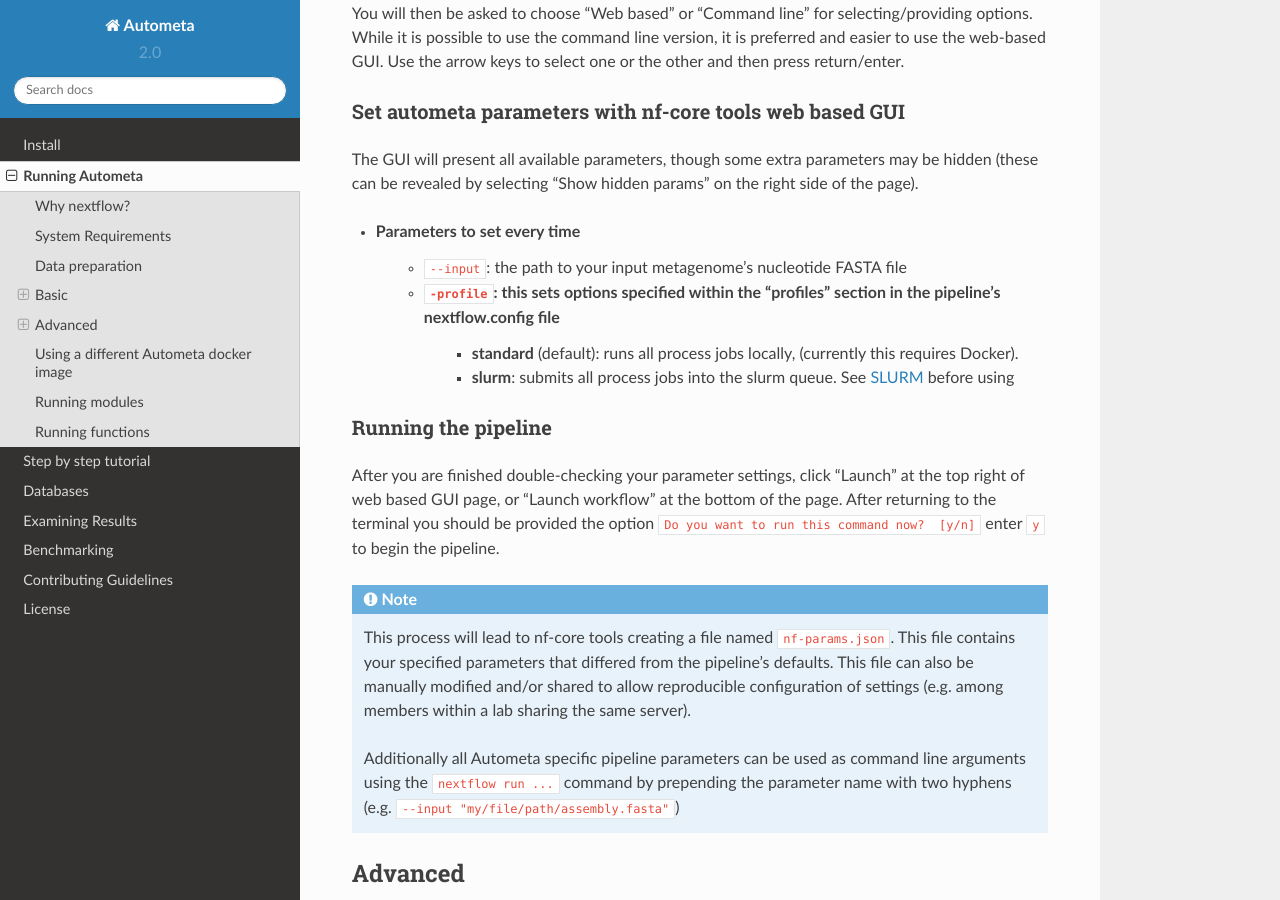
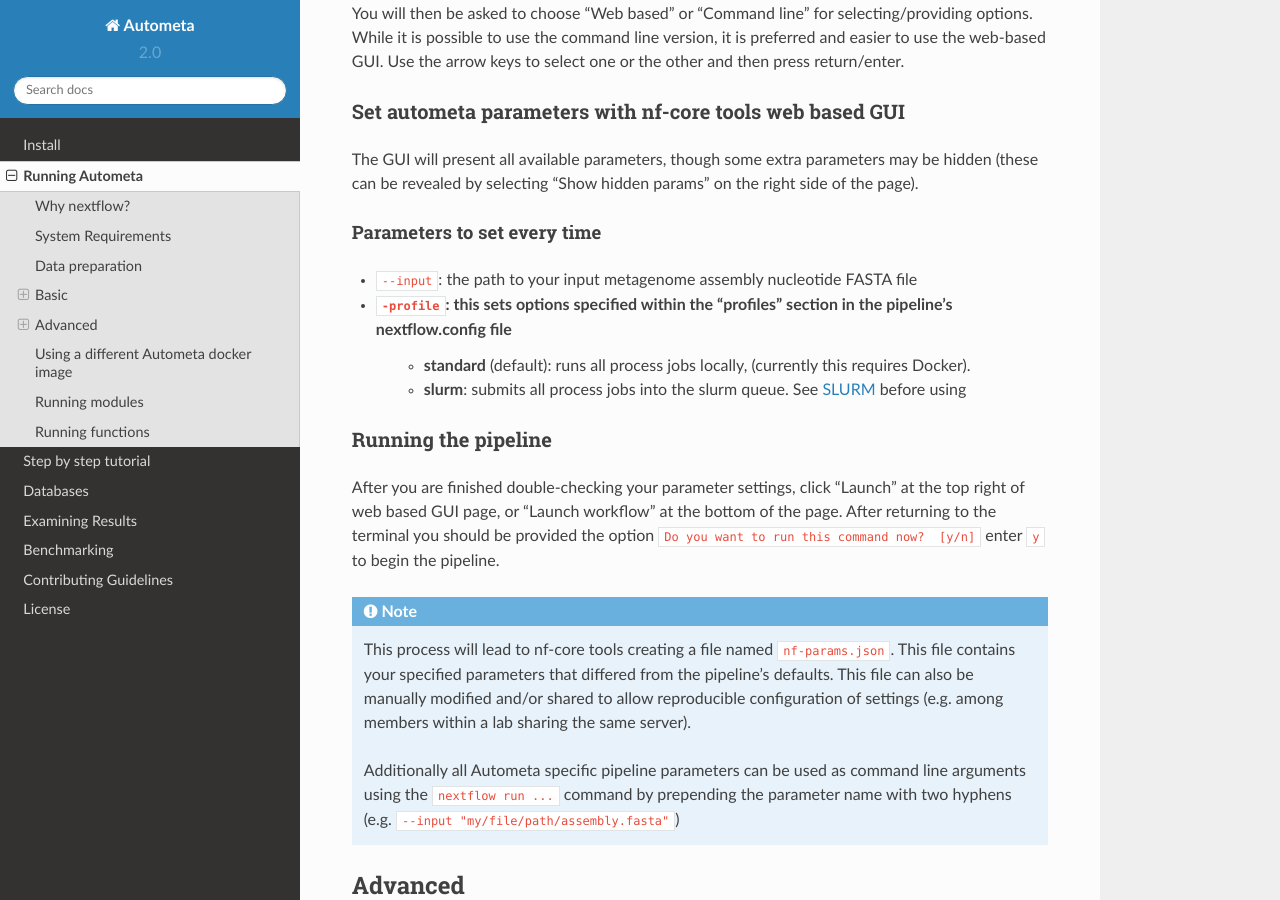
Before and after one commit to KwanLab/Autometa, a Sphinx documentation site: the page built from docs/source/running-autometa.rst, in a window 1280 px wide and 900 px high, scrolled down 2180 px. Built offline with Sphinx 7.4.7 and the Read the Docs theme 2.0.0, drawn with Linux system fonts in a browser that asks for light colours; pages that are not in the unit, such as notebooks, are missing from menus.

```diff
--- a/docs/source/running-autometa.rst
+++ b/docs/source/running-autometa.rst
@@ -63,7 +65,7 @@ Conda environment to install Nextflow and nf-core tools and then running the Aut
 .. _install-nextflow-nfcore-with-conda:
 
 Installing Nextflow and nf-core tools with Conda
-^^^^^^^^^^^^^^^^^^^^^^^^^^^^^^^^^^^^^^^^^^^^^^^^
+------------------------------------------------
 
 If you have not previously installed/used Conda, you can get it using the
 Miniconda installer appropriate to your system, here: `<https://docs.conda.io/en/latest/miniconda.html>`_
@@ -94,7 +96,7 @@ Once Conda has finished creating the environment be sure to activate it:
 
 
 Launching Autometa using nf-core tools
-^^^^^^^^^^^^^^^^^^^^^^^^^^^^^^^^^^^^^^
+--------------------------------------
 
 Download/Launch the Autometa Nextflow pipeline using nf-core tools.
 The stable version of Autometa will always be the "main" git branch.
@@ -112,20 +114,22 @@ Use the arrow keys to select one or the other and then press return/enter.
 
 
 Set autometa parameters with nf-core tools web based GUI
-^^^^^^^^^^^^^^^^^^^^^^^^^^^^^^^^^^^^^^^^^^^^^^^^^^^^^^^^
+--------------------------------------------------------
 
 The GUI will present all available parameters, though some extra
 parameters may be hidden (these can be revealed by selecting
 "Show hidden params" on the right side of the page).
 
-* Parameters to set every time
-    - ``--input``: the path to your input metagenome's nucleotide FASTA file
-    - ``-profile``: this sets options specified within the "profiles" section in the pipeline's nextflow.config file
-        - **standard** (default): runs all process jobs locally, (currently this requires Docker).
-        - **slurm**: submits all process jobs into the slurm queue. See :ref:`using-slurm` before using
+Parameters to set every time
+~~~~~~~~~~~~~~~~~~~~~~~~~~~~
+
+- ``--input``: the path to your input metagenome assembly nucleotide FASTA file
+- ``-profile``: this sets options specified within the "profiles" section in the pipeline's nextflow.config file
+    - **standard** (default): runs all process jobs locally, (currently this requires Docker).
+    - **slurm**: submits all process jobs into the slurm queue. See :ref:`using-slurm` before using
 
 Running the pipeline
-^^^^^^^^^^^^^^^^^^^^
+--------------------
 After you are finished double-checking your parameter settings, click "Launch"
 at the top right of web based GUI page, or "Launch workflow" at the bottom of
 the page. After returning to the terminal you should be provided the option
@@ -147,7 +151,7 @@ Advanced
 ========
 
 Parallel computing and computer resource allotment
-^^^^^^^^^^^^^^^^^^^^^^^^^^^^^^^^^^^^^^^^^^^^^^^^^^
+--------------------------------------------------
 
 While you might want to provide Autometa all the compute resources available in order to get results
 faster, that may or may not actually achieve the fastest run time.
@@ -171,14 +175,14 @@ largest gain in performance and a good rule would be to not exceed the number of
 
 
 Multiple Inputs
-^^^^^^^^^^^^^^^
+---------------
 
 You can input multiple assemblies at once using path wildcards. In the below example all the files with extension ".fna"
 would be taken as input by nextflow. The pipeline will organize/name outputs based on these filenames.
 :code:`--input /tutorial/test_data/*.fna`
 
 Databases
-^^^^^^^^^
+---------
 
 Autometa uses the following NCBI databases throughout its pipeline:
 
@@ -209,7 +213,7 @@ Make sure that the directory path contains the following databases:
     params.single_db_dir = "/Autometa/autometa/databases/ncbi"
 
 CPUs, Memory, Disk
-^^^^^^^^^^^^^^^^^^
+------------------
 
 .. note::
 
@@ -246,10 +250,8 @@ a :code:`nf-params.json` file) would look something like:
 
 For additional information and examples see `Tuning workflow resources <https://nf-co.re/usage/configuration#running-nextflow-on-your-system>`_
 
-
-
 Additional Autometa parameters
-^^^^^^^^^^^^^^^^^^^^^^^^^^^^^^
+------------------------------
 
 Up to date descriptions and default values of Autometa's nextflow parameters can be viewed using the following command:
 
@@ -302,8 +304,7 @@ See :ref:`advanced-usage-binning` section for details
 
 
 Customizing Autometa's Scripts
-^^^^^^^^^^^^^^^^^^^^^^^^^^^^^^
-
+------------------------------
 
 In case you want to tweak some of the scripts, run on your own scheduling system or modify the pipeline you can clone
 the repository and then run nextflow directly from the scripts as below:
@@ -317,7 +318,7 @@ the repository and then run nextflow directly from the scripts as below:
     nextflow run $HOME/Autometa/nextflow
 
 Useful options
-^^^^^^^^^^^^^^
+--------------
 
 ``-c`` : In case you have configured nextflow with your executor (see :ref:`Configure nextflow with your 'executor'`)
 and have made other modifications on how to run nextflow using your ``nexflow.config`` file, you can specify that file
@@ -327,14 +328,14 @@ To see all of the command line options available you can refer to
 `nexflow CLI documentation <https://www.nextflow.io/docs/latest/cli.html#command-line-interface-cli>`_
 
 Resuming the workflow
-^^^^^^^^^^^^^^^^^^^^^
+---------------------
 
 One of the most powerful features of nextflow is resuming the workflow from the last completed process. If your pipeline
 was interrupted for some reason you can resume it from the last completed process using the resume flag (``-resume``).
 Eg, ``nextflow run KwanLab/Autometa -params-file nf-params.json -c my_other_parameters.config -resume``
 
 Execution Report
-^^^^^^^^^^^^^^^^
+----------------
 
 After running nextflow you can see the execution statistics of your autometa run, including the time taken, CPUs used,
 RAM used, etc separately for each process. Nextflow would generate a summary report, a timeline report and a trace report
@@ -343,14 +344,14 @@ automatically for you in the ``${params.tracedir}/pipeline_info`` directory (``$
 `nextflow docs on execution reports <https://www.nextflow.io/docs/latest/tracing.html#execution-report>`_.
 
 Visualizing the Workflow
-^^^^^^^^^^^^^^^^^^^^^^^^
+------------------------
 
 You can visualize the entire workflow ie. create the directed acyclic graph (DAG) of processes from the written DOT file. First install
 `Graphviz <https://graphviz.org/>`_ (``conda install -c anaconda graphviz``) then do ``dot -Tpng < pipeline_info/autometa-dot > autometa-dag.png`` to get the
 in the ``png`` format.
 
 Configure nextflow with your 'executor'
-^^^^^^^^^^^^^^^^^^^^^^^^^^^^^^^^^^^^^^^
+---------------------------------------
 
 For nextflow to run the Autometa pipeline through a job scheduler you will need to update the respective ``profile``
 section in nextflow's config file. Each ``profile`` may be configured with any available scheduler as noted in the
@@ -366,7 +367,7 @@ and copy this file to your desired location and open it in your favorite text ed
 .. _using-slurm:
 
 SLURM
-^^^^^
+-----
 
 This allows you to run the pipeline using the SLURM resource manager. To do this you'll first needed to identify the
 slurm partition to use. You can find the available slurm partitions by running ``sinfo``. Example: On running ``sinfo``
```
Also changed, not shown: other parts of docs/source/running-autometa.rst (+2 -0 lines).
